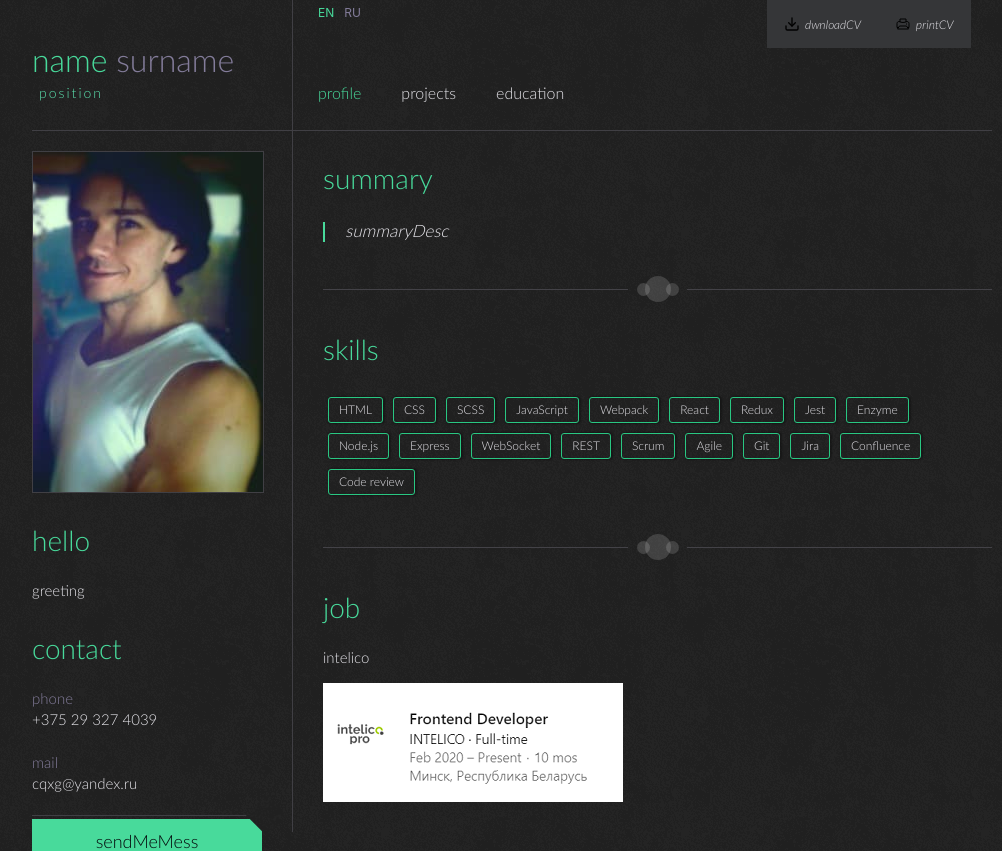
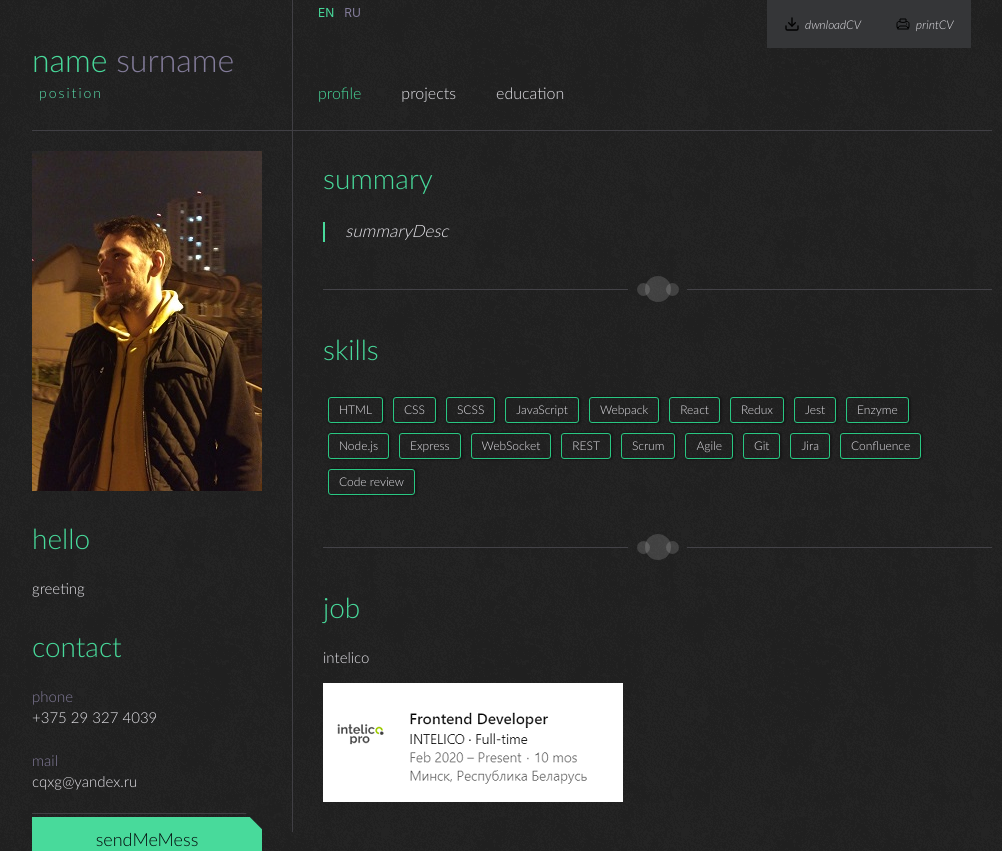
Before and after one commit to cqxg/rsschool-2019Q1-cv, a React (Create React App) app: page /profile in a window 1280 px wide. Shown: the top 851 px of the page, without its empty margins (128-1130 px from the left). Built offline with nearby package versions, Linux system fonts and the light colour scheme.

Commit message:
feat: photo update

```diff
--- a/src/Styles/styles.css
+++ b/src/Styles/styles.css
@@ -324,8 +324,8 @@ li:before {
 .profile_frame{
 	width: 230px;
 	height: 340px;
-	background: url('../assets/Photo.jpg');
-	border: 1px solid #403F44;
+	background: url('../assets/anotherphoto.jpg');
+	/* border: 1px solid #403F44; */
 	margin-top: 20px;
 }
 
```
Also changed, not shown: src/assets/anotherphoto.jpg (added), src/assets/newphoto.jpg (added).
